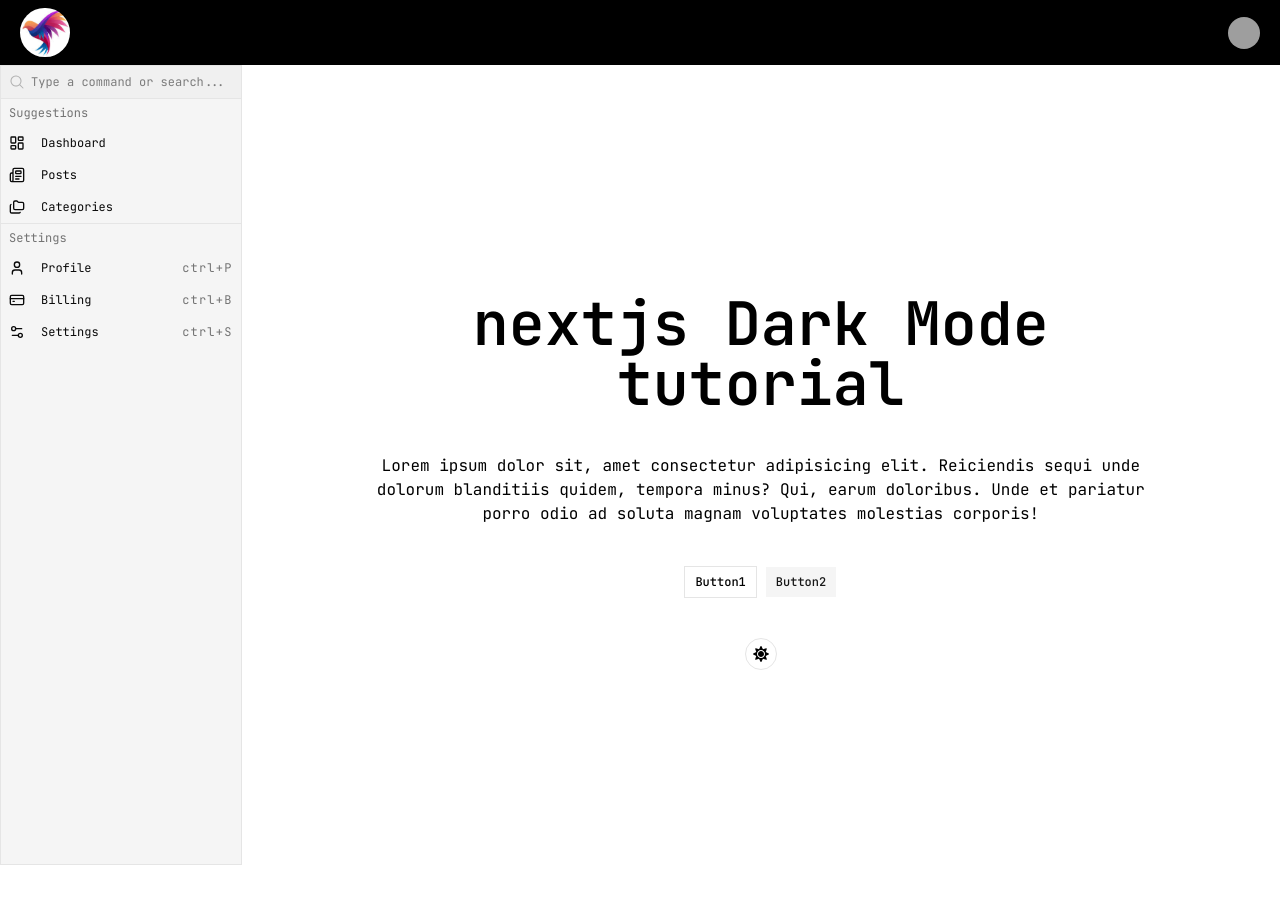
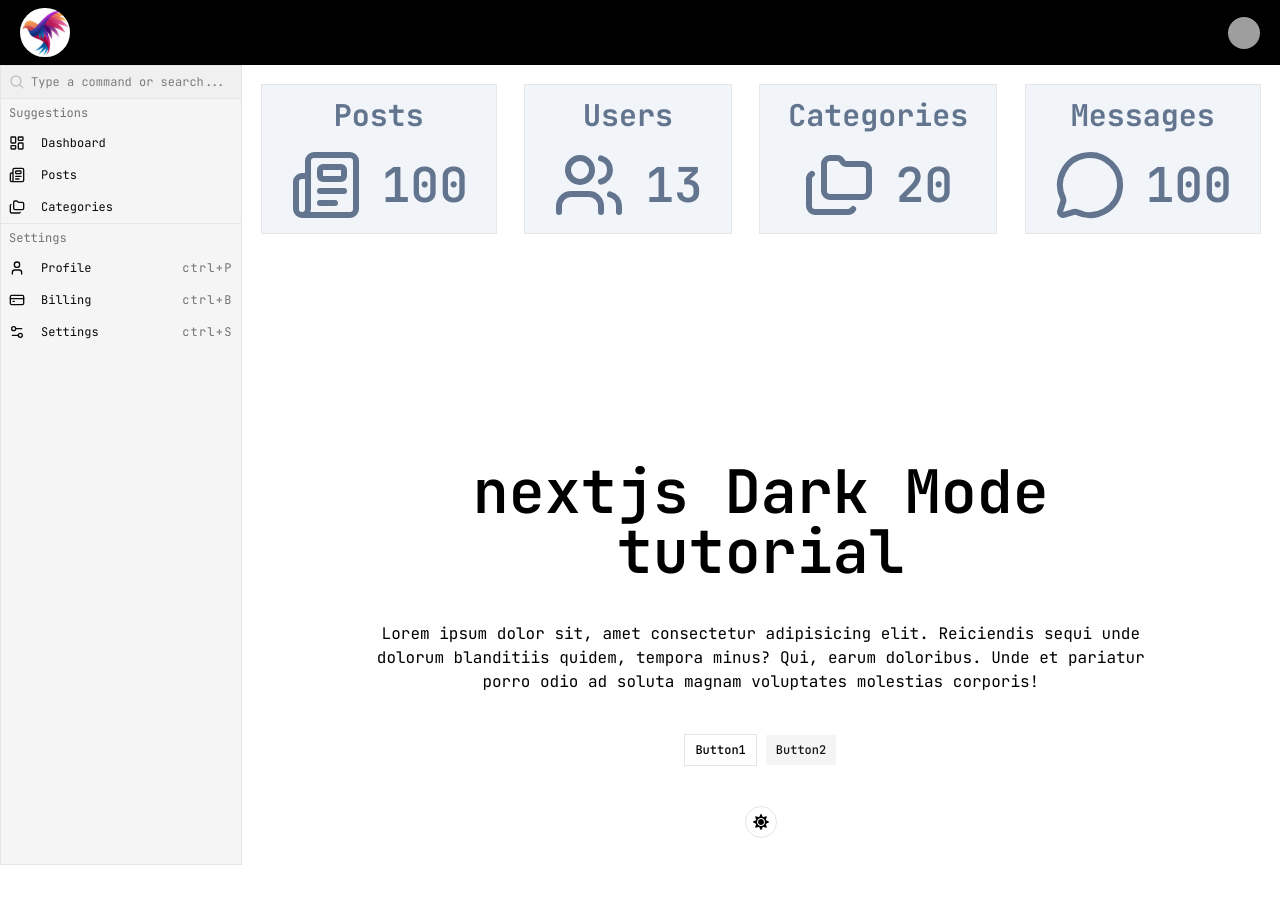
Before and after one commit to meytizn/Dashboard-ui, a Next.js app: page / in a window 1280 px wide. Shown: the top 904 px of the page. Built offline with nearby package versions, Linux system fonts and the light colour scheme; grey boxes are pictures that could not be loaded.

Commit message:
card template and dynamic dashboard card created successfully

```diff
--- a/app/page.tsx
+++ b/app/page.tsx
@@ -2,10 +2,32 @@
 
 import { Button } from "@/components/ui/button"
 import ThemeToggle from "./theme-toggle";
-
+import { DashBoardCard } from "@/components/Dashboard/DashBoardCard";
+import {  Folders, MessageCircle, Newspaper, Users } from "lucide-react"
 export default function Home() {
 
   return (
+
+    <>
+
+{/* card tempalte and and dynamic dashboard card  */}
+
+    <div className="flex flex-col md:flex-row justify-between gap-5 mb-5">
+
+      <DashBoardCard title='Posts' count={100} icon={<Newspaper className="text-slate-500" size={72}/>}/>
+
+      <DashBoardCard title='Users' count={13} icon={<Users className="text-slate-500" size={72}/>}/>
+
+      <DashBoardCard title='Categories' count={20} icon={<Folders className="text-slate-500" size={72}/>}/>
+
+      <DashBoardCard title='Messages' count={100} icon={<MessageCircle className="text-slate-500" size={72}/>}/>
+
+    </div>
+
+{/* end  card tempalte and and dynamic dashboard card  */}
+
+
+
      <div className="min-h-screen flex items-center justify-center
      bg-white text-black dark:bg-black dark:text-white  transition-all duration-300
      ">
@@ -20,6 +42,6 @@
       <ThemeToggle/>
       </div>
      </div>
-
+   </>
   );
 }
--- /dev/null
+++ b/components/Dashboard/DashBoardCard.tsx
@@ -0,0 +1,45 @@
+import { Button } from "@/components/ui/button"
+import {
+  Card,
+  CardContent,
+  CardDescription,
+  CardFooter,
+  CardHeader,
+  CardTitle,
+} from "@/components/ui/card"
+import { LucideIcon, Newspaper } from "lucide-react"
+
+
+interface DashboardCardProps {
+    title:string ;
+    count:number ;
+    icon :React.ReactElement<LucideIcon>
+}
+
+
+
+export function DashBoardCard({title,count,icon}:DashboardCardProps) {
+  return (
+    <Card size="sm" className="bg-slate-100 dark:bg-slate-800 p-4 pb-0">
+      <CardContent>
+
+        <h3 className="text-center text-3xl mb-4 font-bold text-slate-500 dark:text-slate-200">{title}</h3>
+
+
+      <div className="flex justify-center items-center gap-5">
+
+        {icon}
+
+        <h3 className="text-5xl font-semibold text-slate-500
+         dark:text-slate-200">
+           {count}
+        </h3>
+
+      </div>
+
+
+      </CardContent>
+
+    </Card>
+  )
+}
--- /dev/null
+++ b/components/ui/card.tsx
@@ -0,0 +1,103 @@
+import * as React from "react"
+
+import { cn } from "@/lib/utils"
+
+function Card({
+  className,
+  size = "default",
+  ...props
+}: React.ComponentProps<"div"> & { size?: "default" | "sm" }) {
+  return (
+    <div
+      data-slot="card"
+      data-size={size}
+      className={cn(
+        "group/card flex flex-col gap-4 overflow-hidden rounded-none bg-card py-4 text-xs/relaxed text-card-foreground ring-1 ring-foreground/10 has-data-[slot=card-footer]:pb-0 has-[>img:first-child]:pt-0 data-[size=sm]:gap-2 data-[size=sm]:py-3 data-[size=sm]:has-data-[slot=card-footer]:pb-0 *:[img:first-child]:rounded-none *:[img:last-child]:rounded-none",
+        className
+      )}
+      {...props}
+    />
+  )
+}
+
+function CardHeader({ className, ...props }: React.ComponentProps<"div">) {
+  return (
+    <div
+      data-slot="card-header"
+      className={cn(
+        "group/card-header @container/card-header grid auto-rows-min items-start gap-1 rounded-none px-4 group-data-[size=sm]/card:px-3 has-data-[slot=card-action]:grid-cols-[1fr_auto] has-data-[slot=card-description]:grid-rows-[auto_auto] [.border-b]:pb-4 group-data-[size=sm]/card:[.border-b]:pb-3",
+        className
+      )}
+      {...props}
+    />
+  )
+}
+
+function CardTitle({ className, ...props }: React.ComponentProps<"div">) {
+  return (
+    <div
+      data-slot="card-title"
+      className={cn(
+        "font-heading text-sm font-medium group-data-[size=sm]/card:text-sm",
+        className
+      )}
+      {...props}
+    />
+  )
+}
+
+function CardDescription({ className, ...props }: React.ComponentProps<"div">) {
+  return (
+    <div
+      data-slot="card-description"
+      className={cn("text-xs/relaxed text-muted-foreground", className)}
+      {...props}
+    />
+  )
+}
+
+function CardAction({ className, ...props }: React.ComponentProps<"div">) {
+  return (
+    <div
+      data-slot="card-action"
+      className={cn(
+        "col-start-2 row-span-2 row-start-1 self-start justify-self-end",
+        className
+      )}
+      {...props}
+    />
+  )
+}
+
+function CardContent({ className, ...props }: React.ComponentProps<"div">) {
+  return (
+    <div
+      data-slot="card-content"
+      className={cn("px-4 group-data-[size=sm]/card:px-3", className)}
+      {...props}
+    />
+  )
+}
+
+function CardFooter({ className, ...props }: React.ComponentProps<"div">) {
+  return (
+    <div
+      data-slot="card-footer"
+      className={cn(
+        "flex items-center rounded-none border-t p-4 group-data-[size=sm]/card:p-3",
+        className
+      )}
+      {...props}
+    />
+  )
+}
+
+export {
+  Card,
+  CardHeader,
+  CardFooter,
+  CardTitle,
+  CardAction,
+  CardDescription,
+  CardContent,
+}
```
